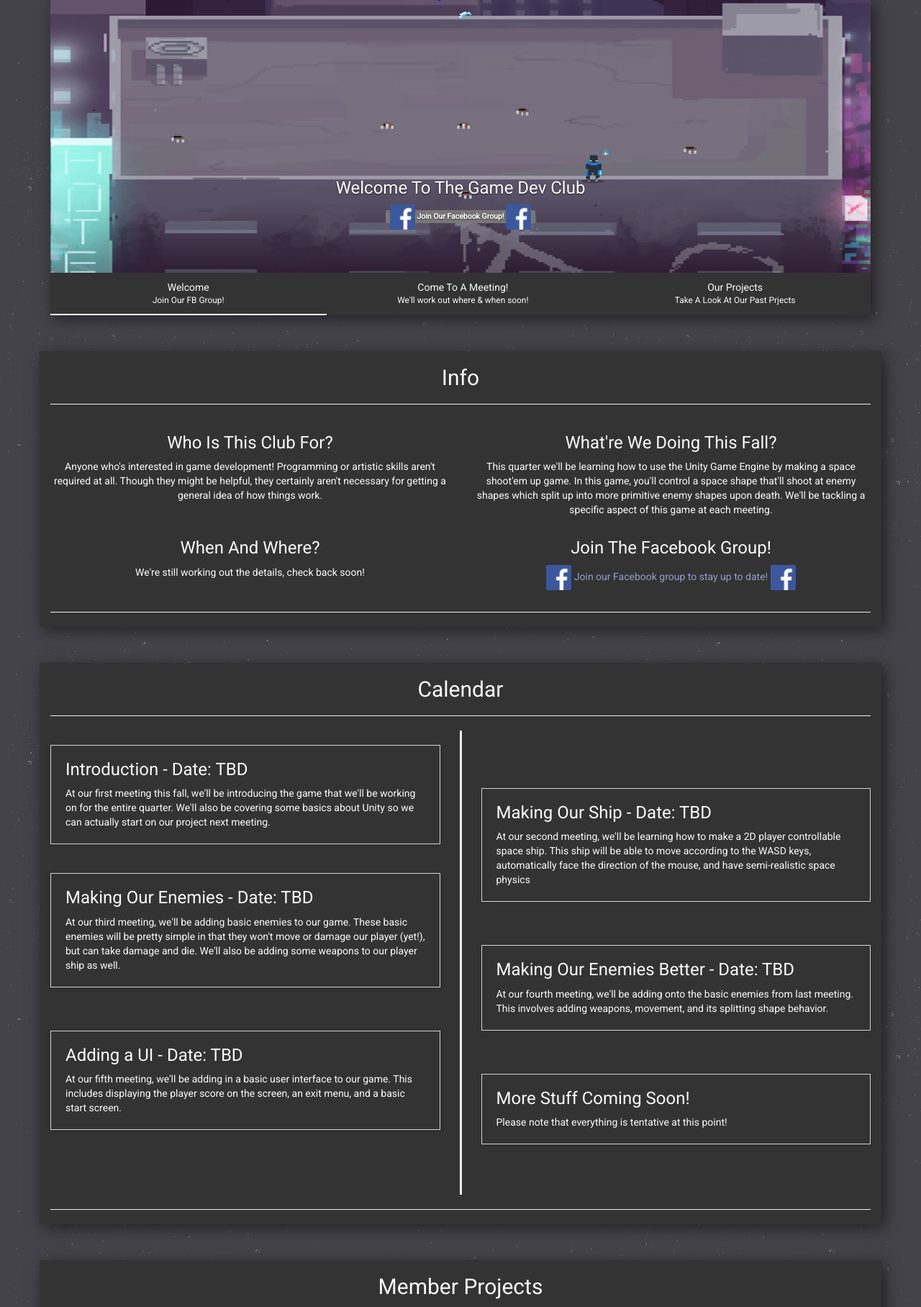
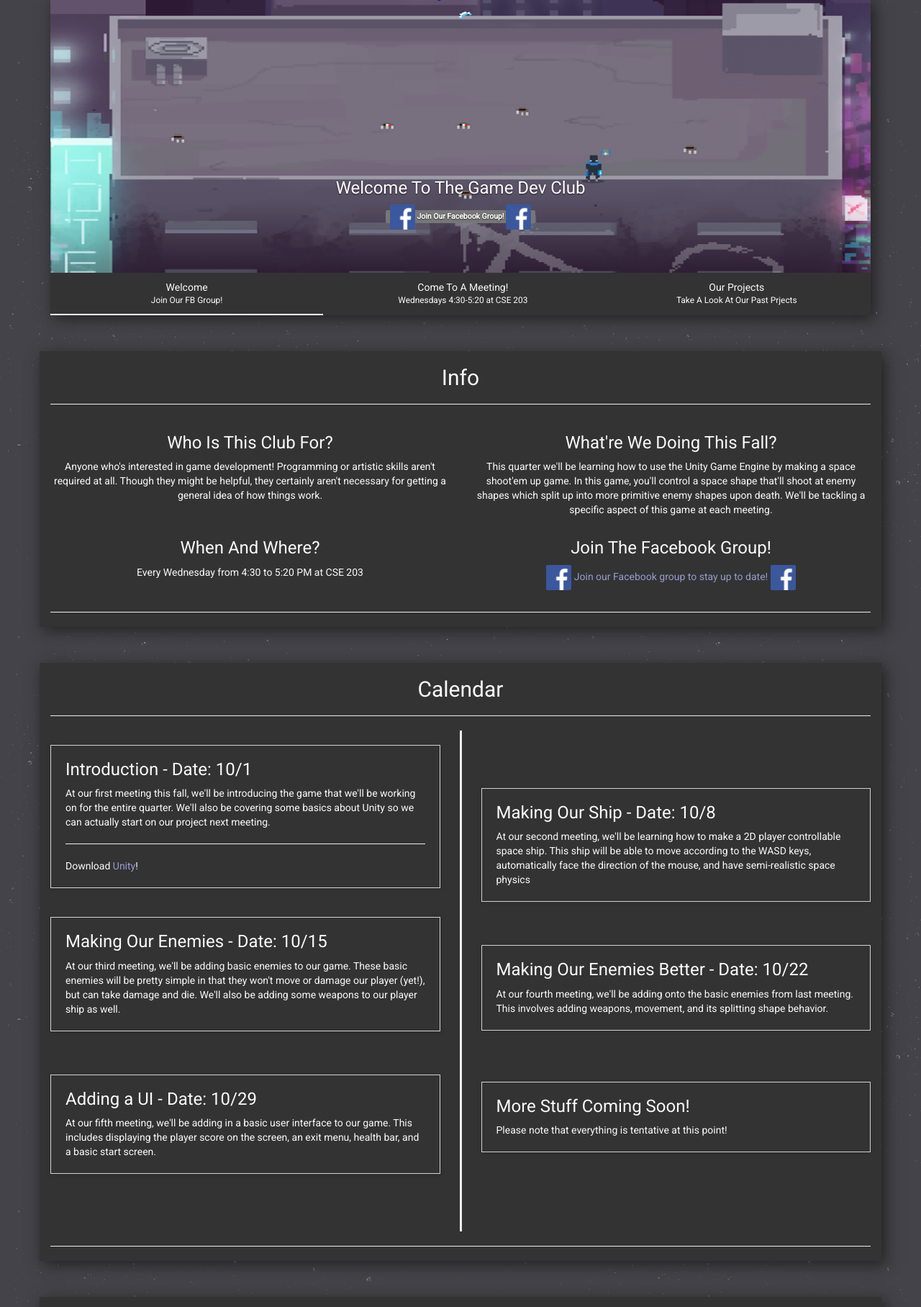
Before and after one commit to BluBambu/GameDevWebsite, a PHP site: page / in a window 1280 px wide. Shown: the part 86-1902 px from the top of the page at 72% size. Run offline with PHP 8.4, Linux system fonts and the light colour scheme; grey boxes labelled with a size stand in for pictures from a placeholder-image service; some libraries are stand-ins or nearby versions.

Commit message:
Info update

```diff
--- a/proj/index.php
+++ b/proj/index.php
@@ -158,7 +158,7 @@ function proj_end() {
                     <li data-target="#myCarousel" data-slide-to="0" class="active">
                         <a href="#">Welcome<small>Join Our FB Group!</small></a></li>
                     <li data-target="#myCarousel" data-slide-to="1">
-                        <a href="#">Come To A Meeting!<small>We'll work out where & when soon!</small></a></li>
+                        <a href="#">Come To A Meeting!<small>Wednesdays 4:30-5:20 at CSE 203</small></a></li>
                     <li data-target="#myCarousel" data-slide-to="2">
                         <a href="#">Our Projects<small>Take A Look At Our Past Prjects</small></a></li>
                 </ul>
@@ -194,7 +194,7 @@ function proj_end() {
                     <div class="col-xs-6 col-sm-6 col-md-6">
                         <h3>When And Where?</h3>
                         <p>
-                            We're still working out the details, check back soon!
+                            Every Wednesday from 4:30 to 5:20 PM at CSE 203
                         </p>
                     </div>
                     <div class="col-xs-6 col-sm-6 col-md-6">
@@ -219,10 +219,13 @@ function proj_end() {
                 <li>
                     <div class="timeline-panel">
                         <div class="timeline-body">
-                            <h3>Introduction - Date: TBD</h3>
+                            <h3>Introduction - Date: 10/1</h3>
                             <p>At our first meeting this fall, we'll be introducing the game that we'll be working on for
                             the entire quarter. We'll also be covering some basics about Unity so we can actually start on
                             our project next meeting.</p>
+                            <hr>
+                            <p>Download <a href="http://unity3d.com/unity/beta/4.6">Unity</a>!</p>
+
                         </div>
                     </div>
                 </li>
@@ -230,7 +233,7 @@ function proj_end() {
                 <li  class="timeline-inverted">
                     <div class="timeline-panel">
                         <div class="timeline-body">
-                            <h3>Making Our Ship - Date: TBD</h3>
+                            <h3>Making Our Ship - Date: 10/8</h3>
                             <p>At our second meeting, we'll be learning how to make a 2D player controllable space ship.
                             This ship will be able to move according to the WASD keys, automatically face the direction
                             of the mouse, and have semi-realistic space physics</p>
@@ -241,7 +244,7 @@ function proj_end() {
                 <li  class="timeline">
                     <div class="timeline-panel">
                         <div class="timeline-body">
-                            <h3>Making Our Enemies - Date: TBD</h3>
+                            <h3>Making Our Enemies - Date: 10/15</h3>
                             <p>At our third meeting, we'll be adding basic enemies to our game. These basic enemies
                             will be pretty simple in that they won't move or damage our player (yet!), but can take damage and die.
                             We'll also be adding some weapons to our player ship as well.</p>
@@ -252,7 +255,7 @@ function proj_end() {
                 <li  class="timeline-inverted">
                     <div class="timeline-panel">
                         <div class="timeline-body">
-                            <h3>Making Our Enemies Better - Date: TBD</h3>
+                            <h3>Making Our Enemies Better - Date: 10/22</h3>
                             <p>At our fourth meeting, we'll be adding onto the basic enemies from last meeting. This
                             involves adding weapons, movement, and its splitting shape behavior.</p>
                         </div>
@@ -262,9 +265,9 @@ function proj_end() {
                 <li  class="timeline">
                     <div class="timeline-panel">
                         <div class="timeline-body">
-                            <h3>Adding a UI - Date: TBD</h3>
+                            <h3>Adding a UI - Date: 10/29</h3>
                             <p>At our fifth meeting, we'll be adding in a basic user interface to our game. This includes
-                            displaying the player score on the screen, an exit menu, and a basic start screen.</p>
+                            displaying the player score on the screen, an exit menu, health bar, and a basic start screen.</p>
                         </div>
                     </div>
                 </li>
@@ -479,7 +482,7 @@ function proj_end() {
                     <div class="col-xs-6 col-sm-6 col-md-6">
                         <h3>Question or Inquiries?</h3>
                         <p>
-                            Send an email to <a href="mailto:wenjieshi1@uw.edu">Wenjie</a>!
+                            Send an email to <a href="mailto:wenjie1@uw.edu">Wenjie</a>!
                         </p>
                     </div>
                     <div class="col-xs-6 col-sm-6 col-md-6">
```
